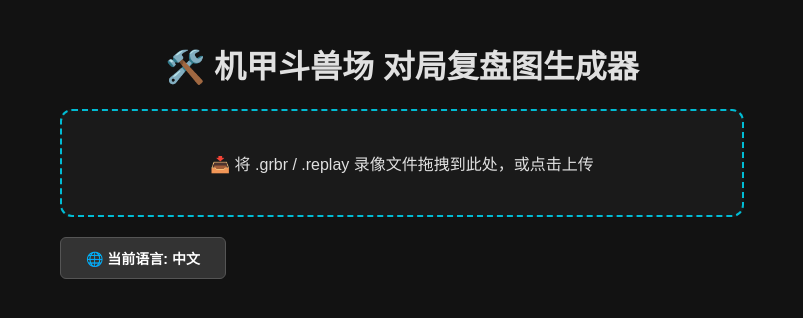
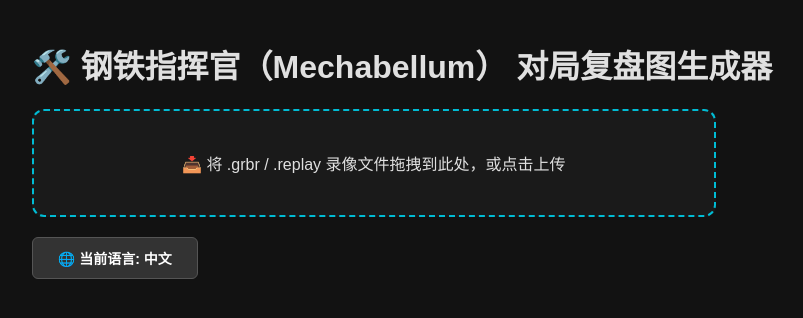
Before and after one commit to MaxLinkerAlpha/mechabellum, a plain HTML site: page index.html in a window 1280 px wide. Shown: the whole page, without its empty margins (238-1041 px from the left). Drawn offline with nearby package versions, Linux system fonts and the light colour scheme.

Commit message:
Update and rename 钢铁指挥官战报生成器.html to index.html

```diff
--- a/钢铁指挥官战报生成器.html
+++ b/index.html
@@ -2,7 +2,7 @@
 <html lang="zh-CN">
 <head>
     <meta charset="UTF-8">
-    <title>机甲斗兽场 (Mechabellum) 战术复盘图生成器</title>
+    <title>钢铁指挥官 (Mechabellum) 战术复盘图生成器</title>
     <script src="https://cdnjs.cloudflare.com/ajax/libs/html2canvas/1.4.1/html2canvas.min.js"></script>
     <style>
         body {
@@ -123,7 +123,7 @@
 <body>
 
     <div class="header">
-        <h1>🛠️ 机甲斗兽场 对局复盘图生成器</h1>
+        <h1>🛠️ 钢铁指挥官（Mechabellum） 对局复盘图生成器</h1>
         <div id="drop-zone">
             📥 将 .grbr / .replay 录像文件拖拽到此处，或点击上传
         </div>
```
